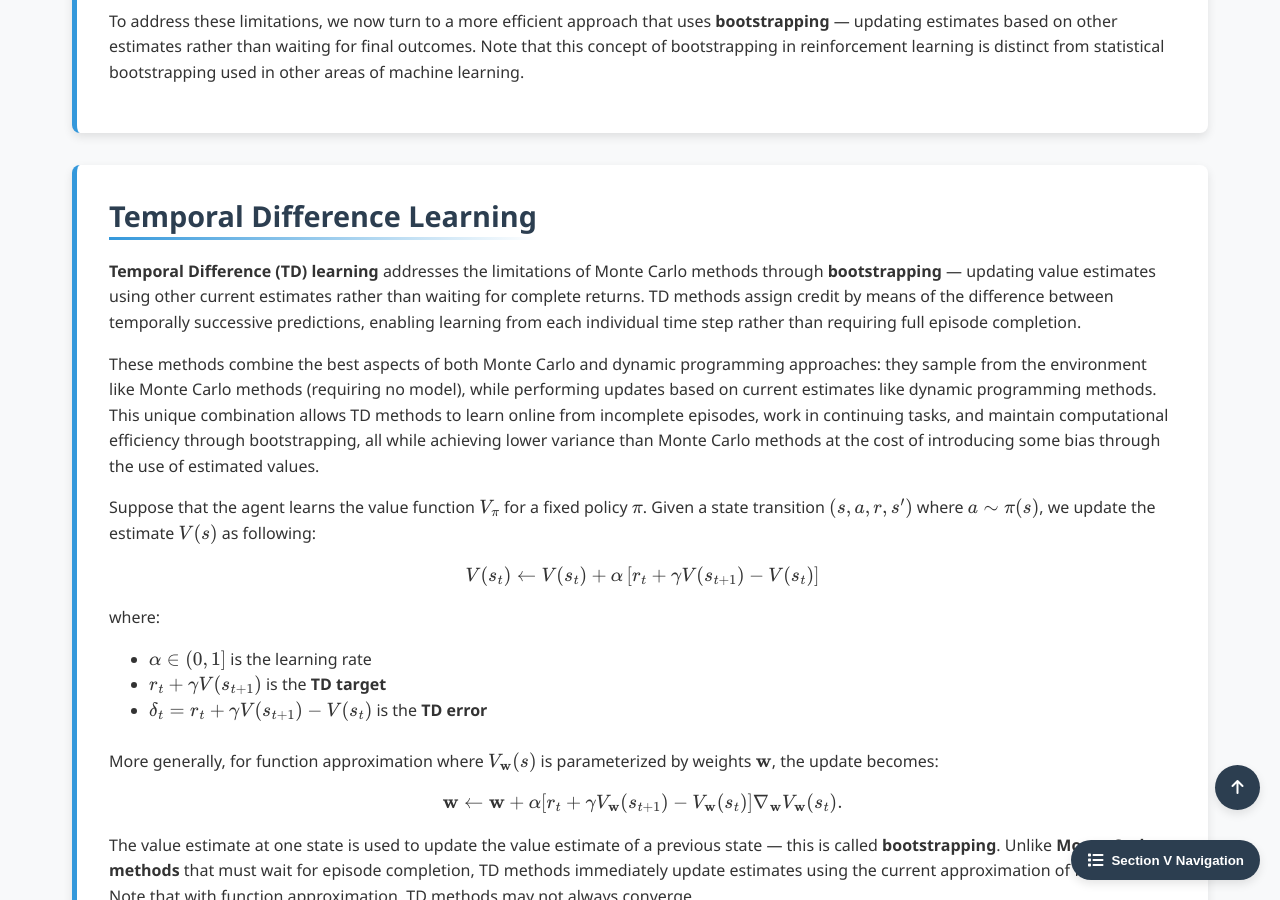
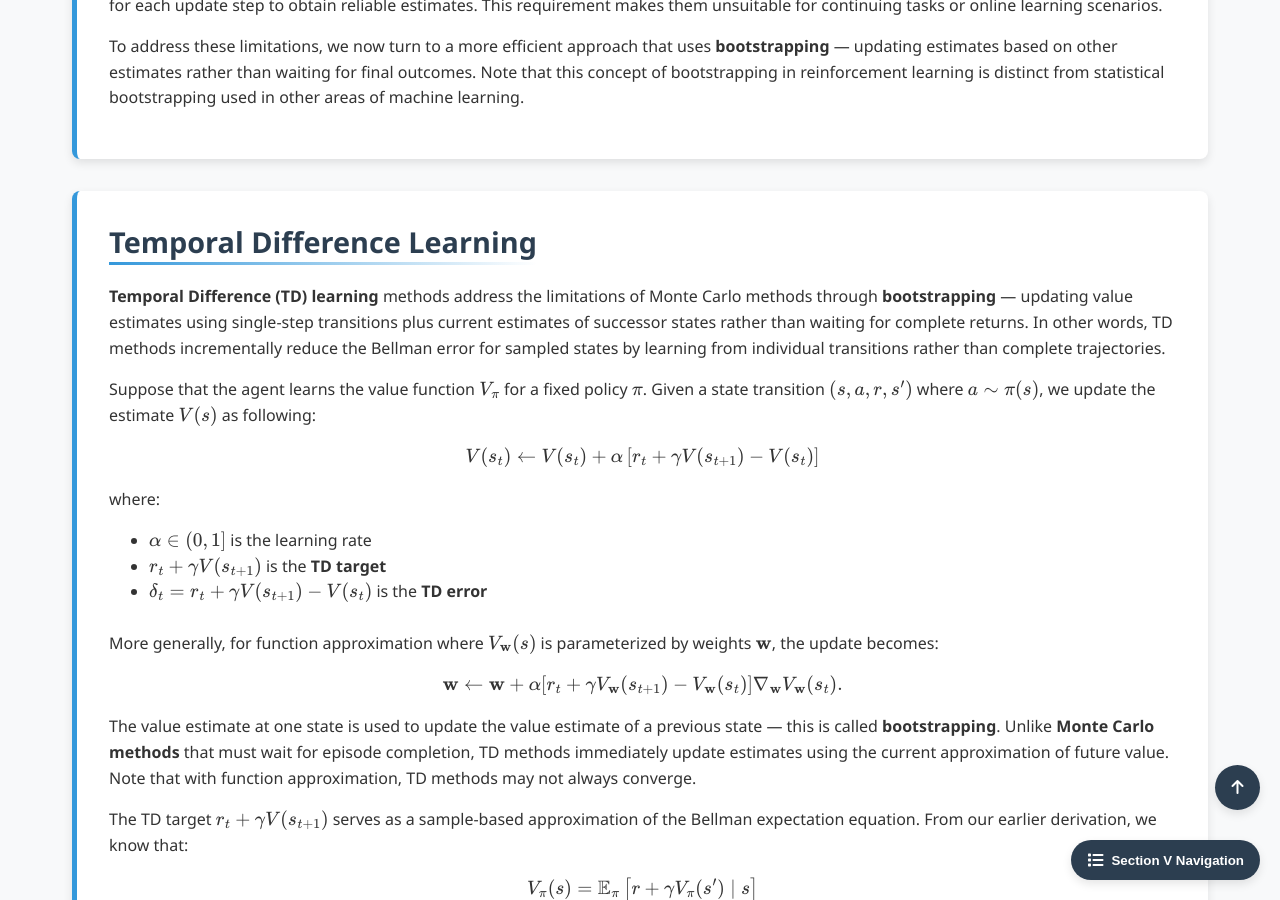
Before and after one commit to Yusukey01/yusukey01.github.io, a Jekyll site: the page built from Mathematics/Machine_learning/intro_RL.html, in a window 1280 px wide and 900 px high, scrolled down 11120 px. Built offline with Jekyll 4.4.1, drawn with Linux system fonts in a browser that asks for light colours.

Commit message:
update RL section

```diff
--- a/Mathematics/Machine_learning/intro_RL.html
+++ b/Mathematics/Machine_learning/intro_RL.html
@@ -664,7 +664,7 @@ uses_python: false
                         <li>Computes the actual return \(G_t\) (sum of discounted rewards) from that state-action pair</li>
                         <li>The episode terminates when a terminal state is reached</li>
                     </ol>
-
+                    <br>
                     <p>
                         We use this approach within a <strong>generalized policy iteration</strong> framework to find an optimal policy.
                         The process alternates between policy evaluation (using MC sampling to estimate \(Q_\pi(s,a)\)) and
@@ -700,20 +700,12 @@ uses_python: false
                 <h2>Temporal Difference Learning</h2>
 
                 <p>
-                    <strong>Temporal Difference (TD) learning</strong> addresses the limitations of Monte Carlo methods through
-                    <strong>bootstrapping</strong> — updating value estimates using other current estimates rather than waiting
-                    for complete returns. TD methods assign credit by means of the difference between temporally successive
-                    predictions, enabling learning from each individual time step rather than requiring full episode completion.
+                    <strong>Temporal Difference (TD) learning</strong> methods address the limitations of Monte Carlo methods through
+                    <strong>bootstrapping</strong> —  updating value estimates using single-step transitions plus current estimates
+                    of successor states rather than waiting for complete returns. In other words, TD methods incrementally reduce the
+                    Bellman error for sampled states by learning from individual transitions rather than complete trajectories.
                 </p>
 
-                <p>
-                    These methods combine the best aspects of both Monte Carlo and dynamic programming approaches:
-                    they sample from the environment like Monte Carlo methods (requiring no model), while performing
-                    updates based on current estimates like dynamic programming methods. This unique combination
-                    allows TD methods to learn online from incomplete episodes, work in continuing tasks, and maintain
-                    computational efficiency through bootstrapping, all while achieving lower variance than Monte Carlo methods
-                    at the cost of introducing some bias through the use of estimated values.
-                </p>
 
                 <p>
                     Suppose that the agent learns the value function \(V_{\pi}\) for a fixed policy \(\pi\).
```
